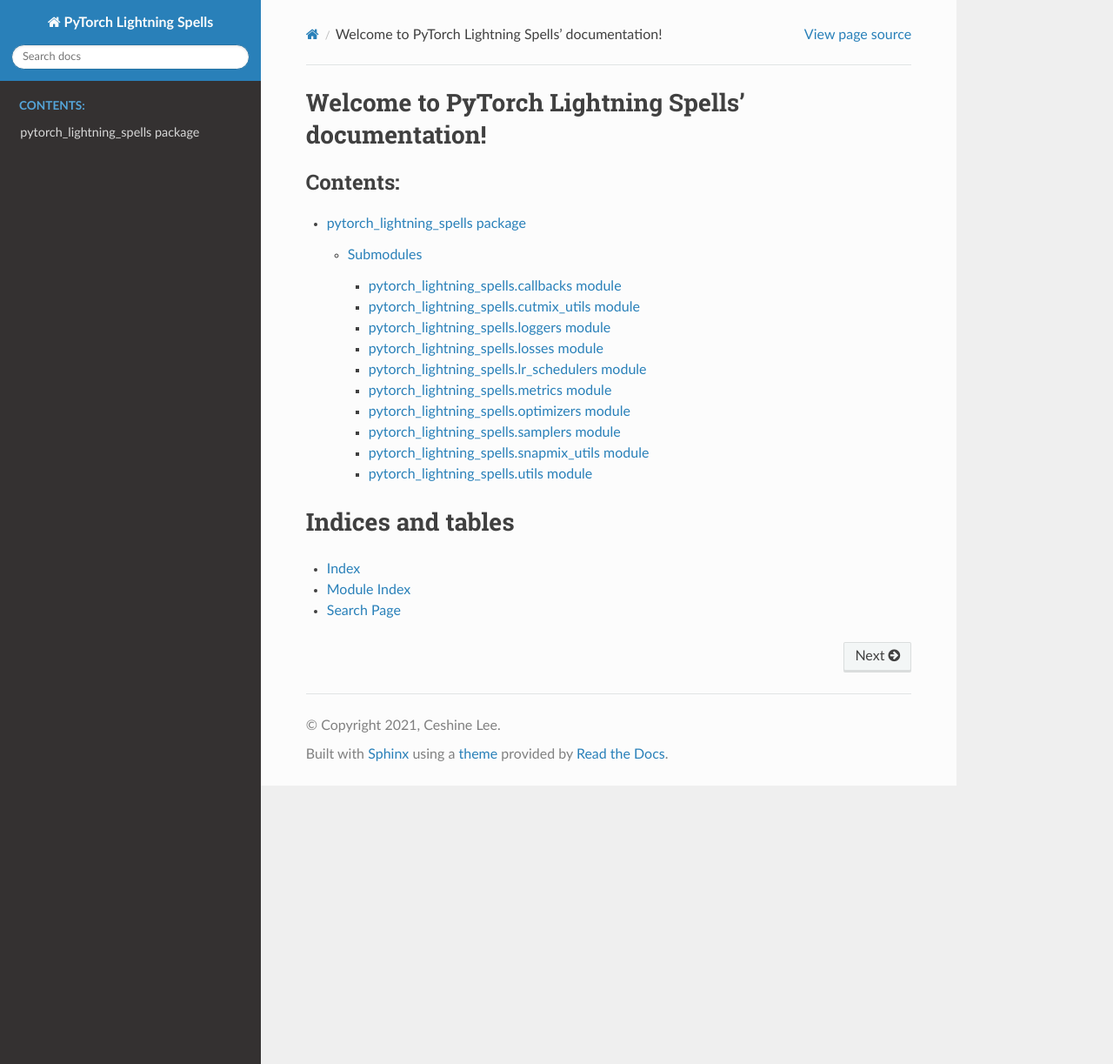
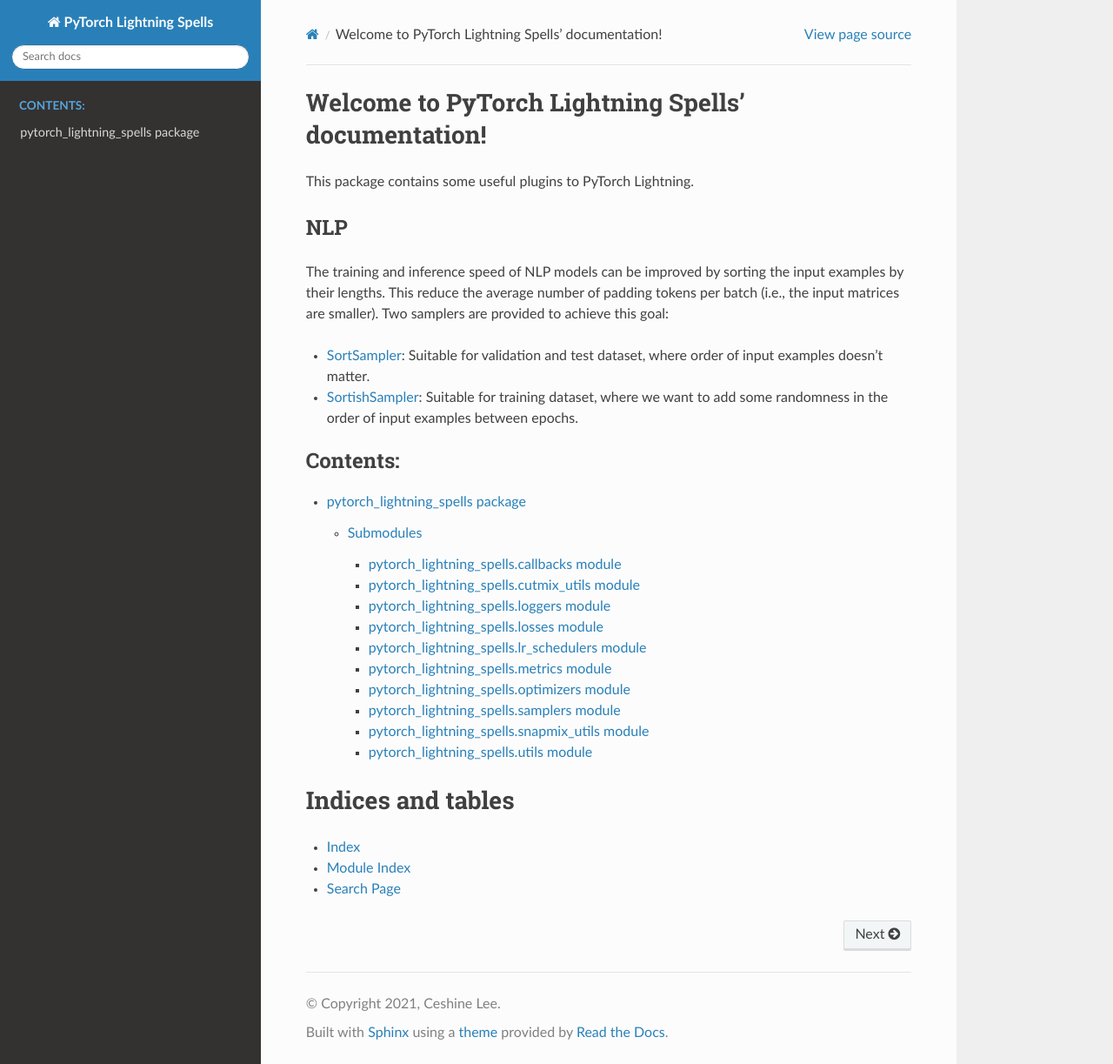
Before and after one commit to veritable-tech/pytorch-lightning-spells, a Sphinx documentation site: the page built from docs/source/index.rst, in a window 1280 px wide and 1223 px high. Shown: the whole window at 87% size. Built offline with Sphinx 7.4.7 and the Read the Docs theme 2.0.0, drawn with Linux system fonts in a browser that asks for light colours.

Commit message:
Add documentation for NLP samplers in index.rst

```diff
--- a/docs/source/index.rst
+++ b/docs/source/index.rst
@@ -5,6 +5,18 @@
 
 Welcome to PyTorch Lightning Spells' documentation!
 ====================================================
+
+This package contains some useful plugins to PyTorch Lightning.
+
+NLP
+***
+
+The training and inference speed of NLP models can be improved by sorting the input examples by their lengths.
+This reduce the average number of padding tokens per batch (i.e., the input matrices are smaller).
+Two samplers are provided to achieve this goal:
+
+* `SortSampler <pytorch_lightning_spells.samplers.html#pytorch_lightning_spells.samplers.SortSampler>`_: Suitable for validation and test dataset, where order of input examples doesn't matter.
+* `SortishSampler <pytorch_lightning_spells.samplers.html#pytorch_lightning_spells.samplers.SortishSampler>`_: Suitable for training dataset, where we want to add some randomness in the order of input examples between epochs.
 
 .. toctree::
    :maxdepth: 4
```
